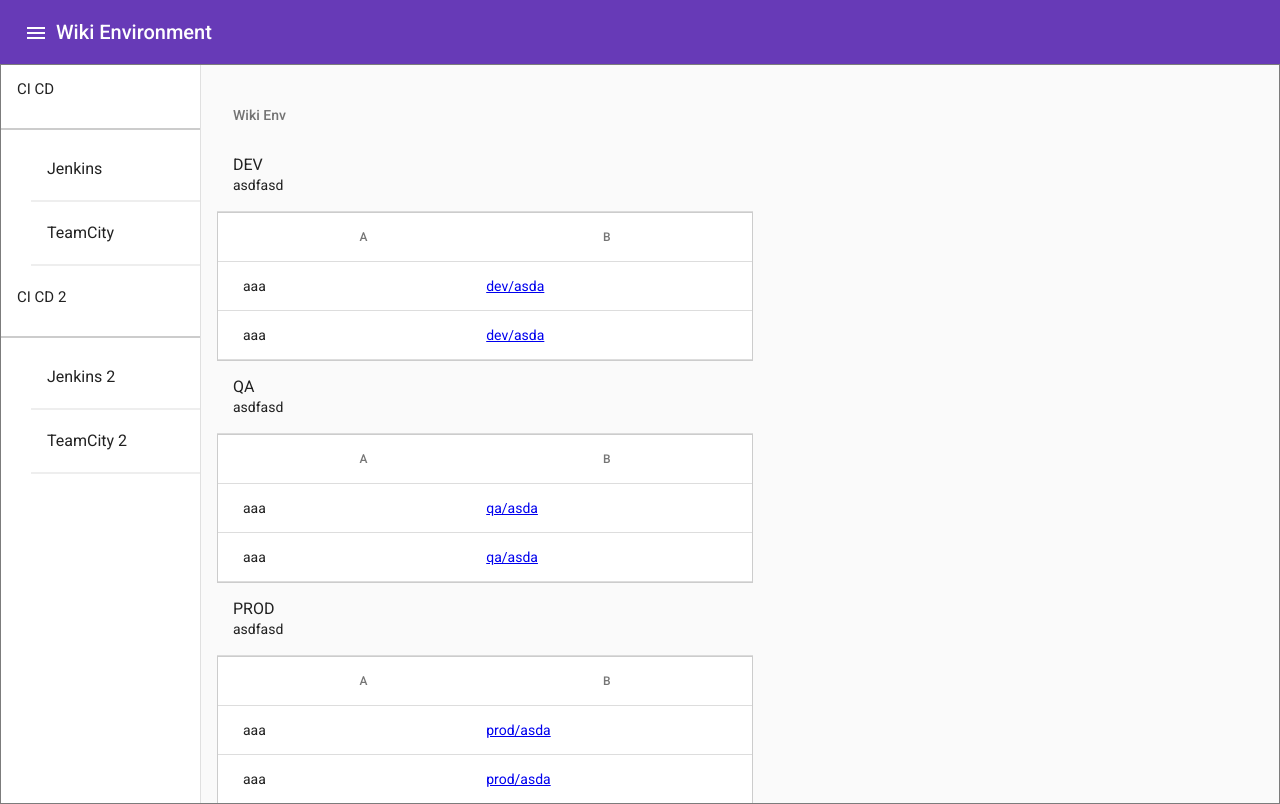
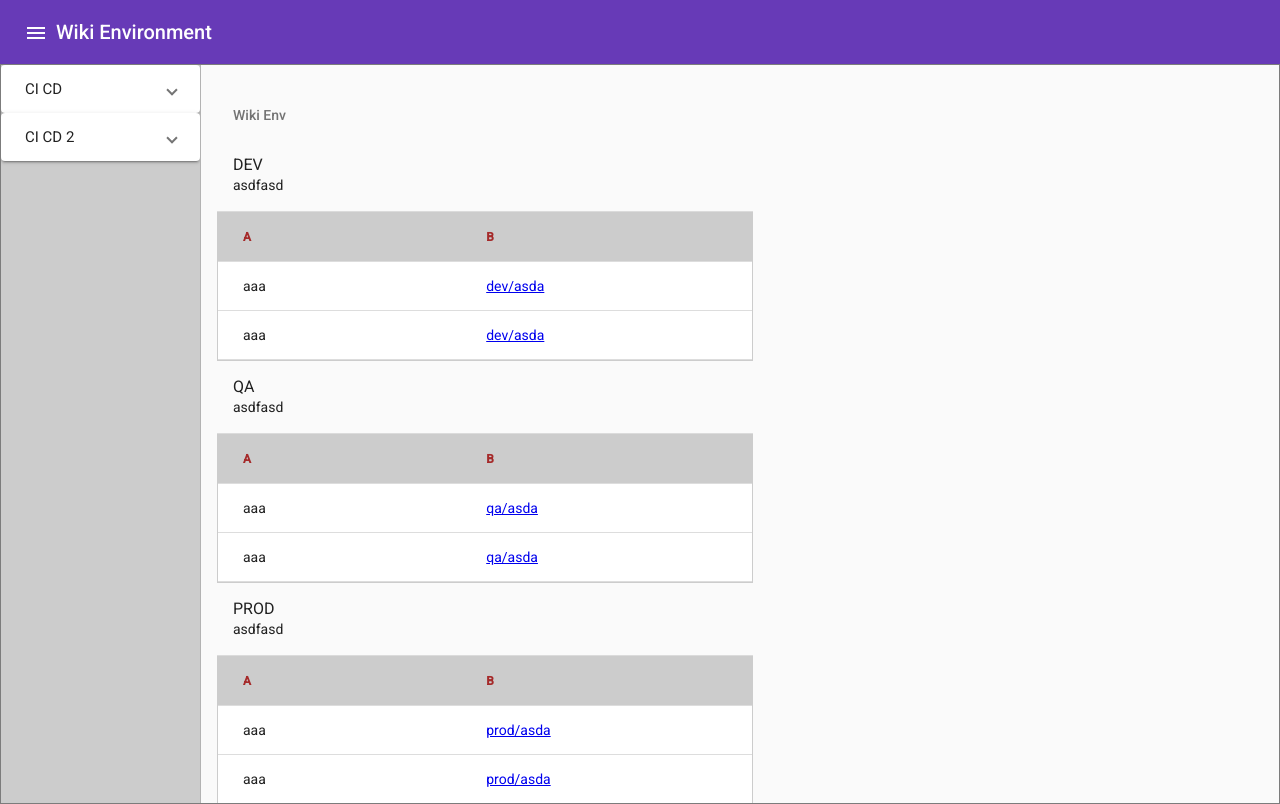
Before and after one commit to prasadsrg/ang-test, an Angular app: page /wiki in a window 1280 px wide. Built offline with nearby package versions, Linux system fonts and the light colour scheme.

Commit message:
commit for changes

```diff
--- a/src/app/wiki/wiki.component.html
+++ b/src/app/wiki/wiki.component.html
@@ -12,25 +12,23 @@
     [opened]="showSideNav"
   >
     <ng-container *ngFor="let item of links">
-      <mat-nav-list>
-        <mat-list-item (click)="onMainMenuClick(item.id)" class="parent">
-          <span class="full-width">
-            <h4>{{ item.title }}</h4>
-          </span>
-          <!-- <mat-icon mat-list-icon>home</mat-icon> -->
-        </mat-list-item>
-        <hr style="border: 1px solid #ccc; width: 100%" />
-        <div class="submenu" [ngClass]="{ expanded: true }">
-          <mat-nav-list>
-            <ng-container *ngFor="let itemLink of item.data">
-              <a mat-list-item [href]="itemLink.link">{{ itemLink.name }}</a>
-              <hr style="border: 0.1px solid #eee; width: 100%" />
-            </ng-container>
-          </mat-nav-list>
-        </div>
-      </mat-nav-list>
+      <mat-accordion>
+        <mat-expansion-panel
+          (opened)="panelOpenState = true"
+          (closed)="panelOpenState = false"
+        >
+          <mat-expansion-panel-header>
+            <mat-panel-title>
+              {{ item.title }}
+            </mat-panel-title>
+          </mat-expansion-panel-header>
+
+          <ng-container *ngFor="let itemLink of item.data">
+            <a mat-list-item [href]="itemLink.link">{{ itemLink.name }}</a>
+          </ng-container>
+        </mat-expansion-panel>
+      </mat-accordion>
     </ng-container>
-    <mat-nav-list> </mat-nav-list>
   </mat-sidenav>
 
   <div class="example-sidenav-content">
--- a/src/app/wiki/wiki.component.scss
+++ b/src/app/wiki/wiki.component.scss
@@ -13,6 +13,7 @@
 .example-sidenav {
   user-select: none;
   width: 200px;
+  background-color: #ccc;
 }
 .full-width {
   width: 100%;
@@ -52,6 +53,13 @@
   display: block;
   border: 1px solid #ccc;
 }
+.mat-header-cell {
+  color: brown !important;
+  font-weight: 600;
+}
+.mat-header-row {
+  background-color: #ccc;
+}
 
 .mat-row,
 .mat-header-row {
@@ -60,6 +68,8 @@
   border-bottom-style: solid;
   border-bottom-color: #ddd;
   align-items: center;
+
+  text-align: left;
   min-height: 48px;
   padding: 0 24px;
 }
```
